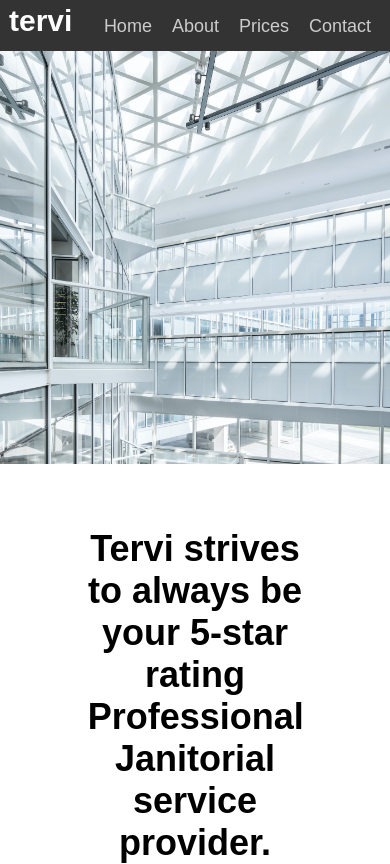
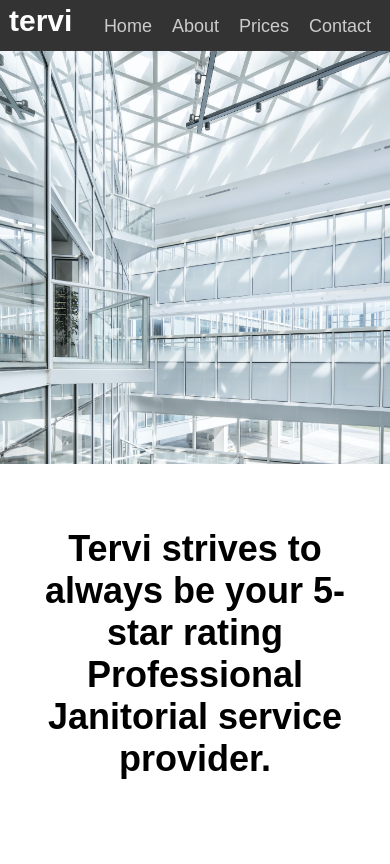
Before and after one commit to sergio-ortiz/tervi, a Next.js app: page / in a window 390 px wide. Built offline with nearby package versions, Linux system fonts and the light colour scheme.

Commit message:
refactor(index): main-heading styling

```diff
--- a/styles/Home.module.css
+++ b/styles/Home.module.css
@@ -4,7 +4,13 @@
 }
 
 .mainHeading {
-  padding-top: 4rem;
+  margin-top: 4rem;
   text-align: center;
   font-size: 2.25rem;
 }
+
+@media (max-width: 768px) {
+  .container {
+    width: 90%;
+  }
+}
```
